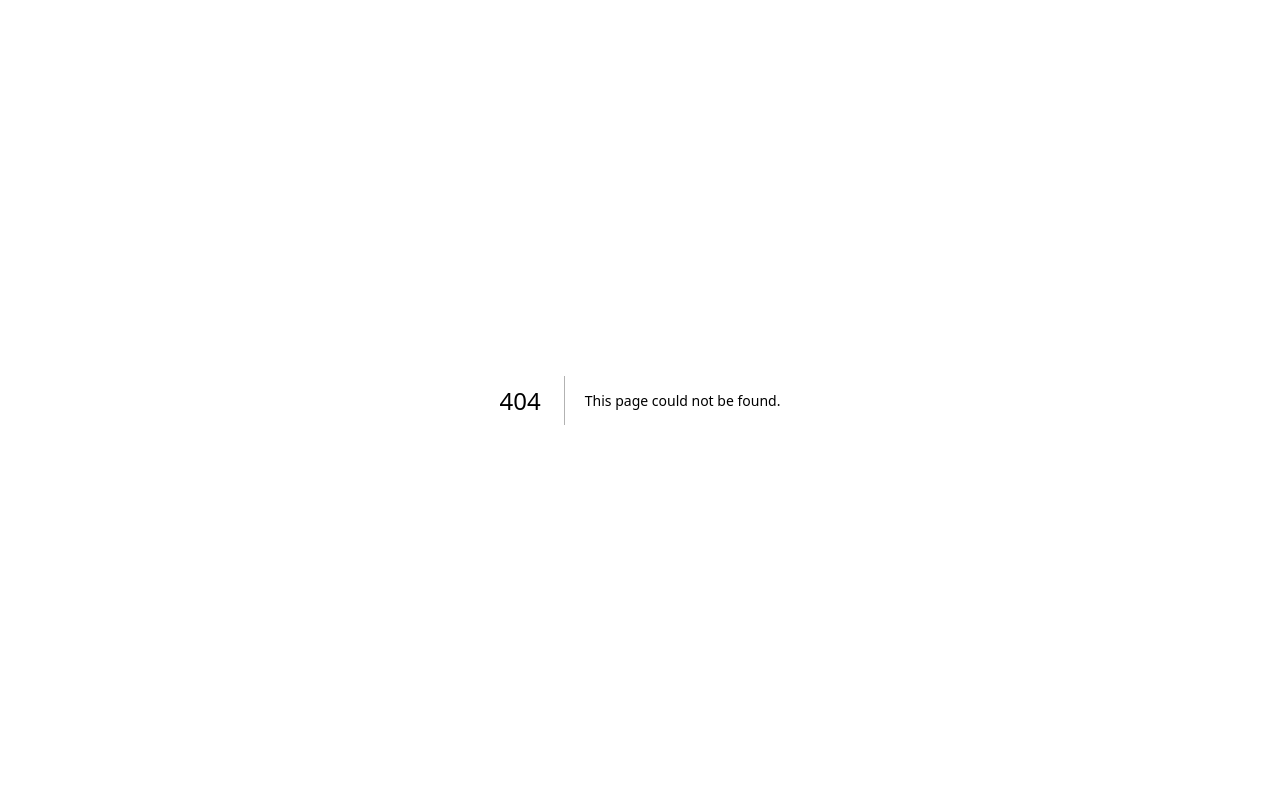
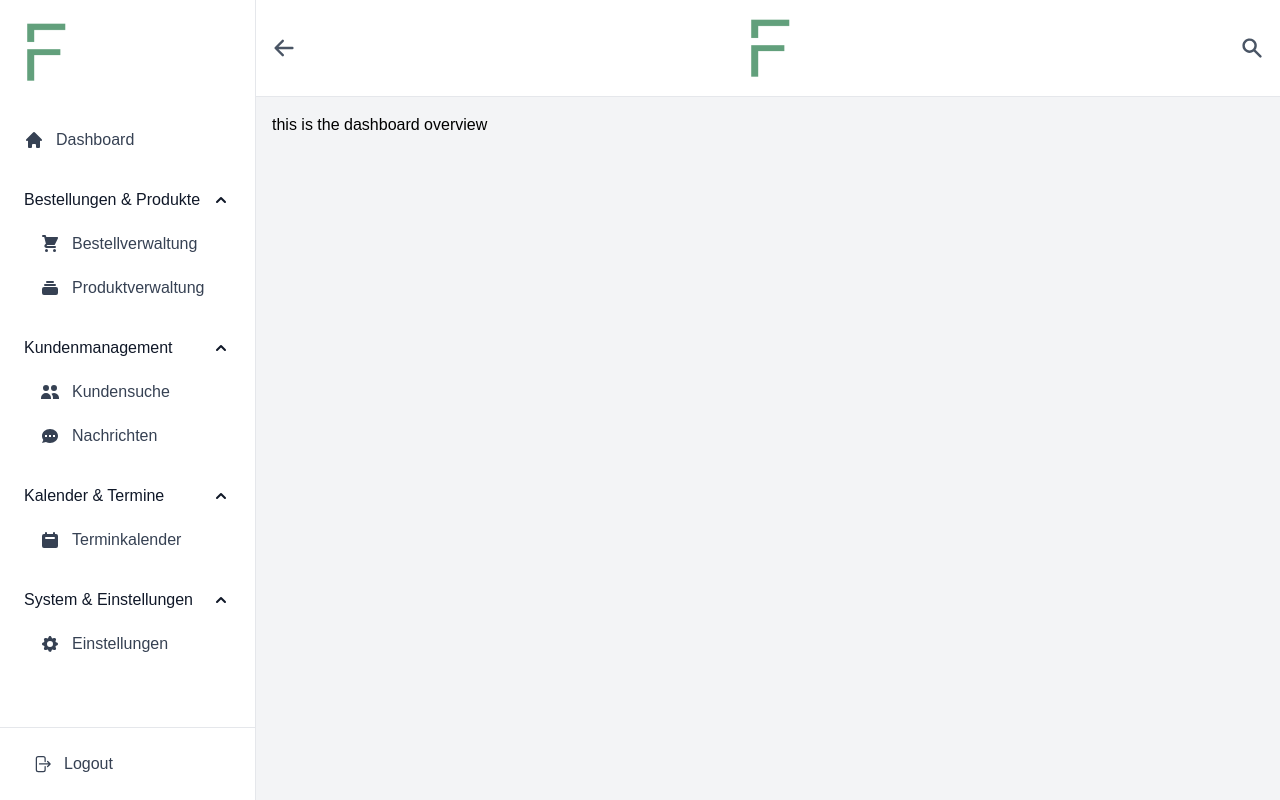
Before and after one commit to backbencherstudio/tdhaemoi-partner-dashbaord, a Next.js app: page /dashboard/overview in a window 1280 px wide. Before the commit this address had no page. Built offline with nearby package versions, Linux system fonts and the light colour scheme.

Commit message:
dashbord home done

```diff
--- /dev/null
+++ b/app/(dashboard)/dashboard/overview/page.tsx
@@ -0,0 +1,9 @@
+import React from 'react'
+
+export default function DashboardOverview() {
+    return (
+        <div>
+            this is the dashboard overview
+        </div>
+    )
+}
--- a/app/(dashboard)/dashboard/page.tsx
+++ b/app/(dashboard)/dashboard/page.tsx
@@ -140,7 +140,7 @@ export default function Dashboard() {
 
             {/* Navigation Links */}
             <div className='grid grid-cols-2 md:grid-cols-3 lg:grid-cols-5 gap-8 items-center  w-full mt-10'>
-                <Link href="/dashboard" className="flex flex-col items-center text-center">
+                <Link href="/dashboard/overview" className="flex flex-col items-center text-center">
                     <div className=" bg-white px-5 border border-gray-400 rounded-[40px] shadow-md hover:shadow-lg transition-all mb-2 hover:bg-gray-200  duration-300">
                         <Image src={dashboard} alt='dashboard' width={100} height={100} className='w-[130px] h-[130px]' />
                     </div>
```
